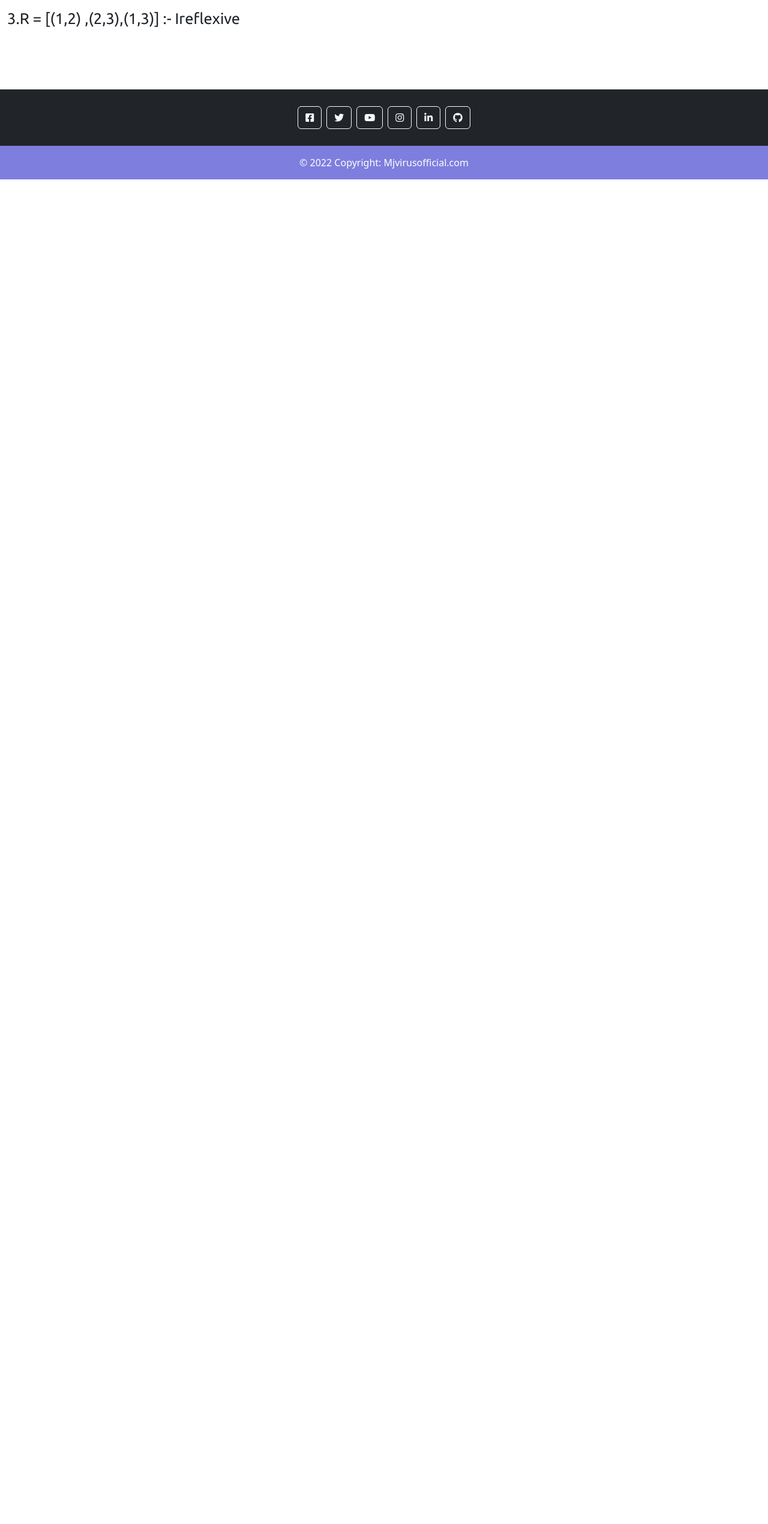
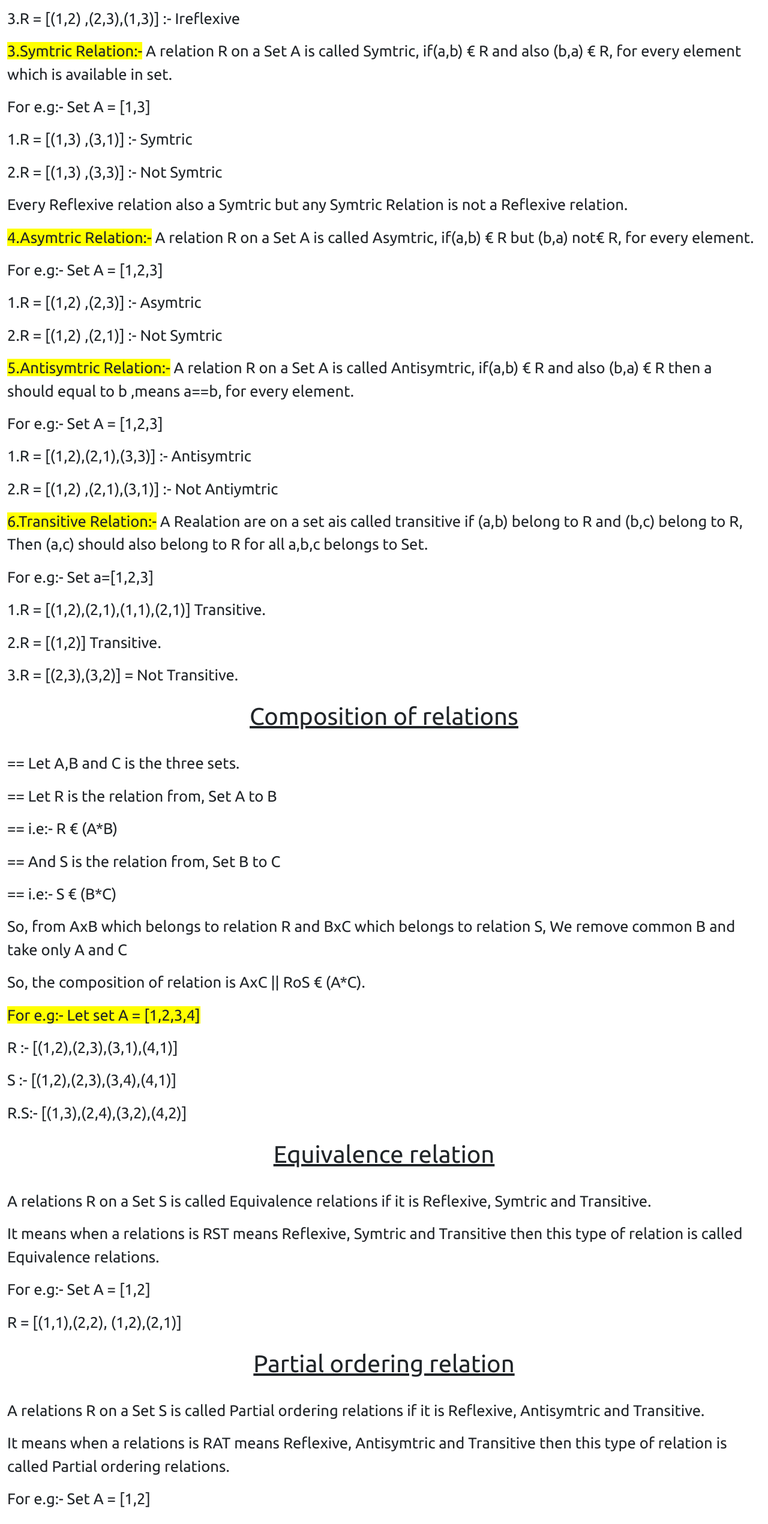
Before and after one commit to Mjvirusofficial/MY-PORTFOLIO, a React (Create React App) app: page /discrete in a window 1280 px wide. Shown: the part 5276-7816 px from the top of the page at 60% size. Before the commit the page ends 5575 px from the top, so only its background shows below. Built offline with nearby package versions, Linux system fonts and the light colour scheme.

Commit message:
Portfolio

```diff
--- a/src/Pages/Study/Discrete.jsx
+++ b/src/Pages/Study/Discrete.jsx
@@ -194,6 +194,171 @@ and from eq(ii) we proved that X is an element of A' intersection B'.</p>
             <p>1.R = [(1,2) ,(1,3),(2,3)] :- Ireflexive</p>
             <p>2.R = [(1,1) ,(2,2),(3,3)] :- not Ireflexiv</p>
             <p>3.R = [(1,2) ,(2,3),(1,3)] :- Ireflexive</p>
+
+
+            <p><span className="main">3.Symtric Relation:-</span> A relation R on a Set A is called Symtric, if(a,b) € R and also (b,a) € R,  for every element which is available in set.</p>
+            <p>For e.g:- Set A = [1,3]</p>
+            <p>1.R = [(1,3) ,(3,1)] :- Symtric </p>
+            <p>2.R = [(1,3) ,(3,3)] :- Not Symtric</p>
+            <p>Every Reflexive relation also a Symtric but any Symtric Relation is not a Reflexive relation.</p>
+
+            <p><span className="main">4.Asymtric Relation:-</span> A relation R on a Set A is called Asymtric, if(a,b) € R but (b,a) not€ R,  for every element.</p>
+            <p>For e.g:- Set A = [1,2,3]</p>
+            <p>1.R = [(1,2) ,(2,3)] :- Asymtric </p>
+            <p>2.R = [(1,2) ,(2,1)] :- Not Symtric</p>
+
+            <p><span className="main">5.Antisymtric Relation:-</span> A relation R on a Set A is called Antisymtric, if(a,b) € R and also (b,a) € R then a should equal to b ,means a==b, for every element.</p>
+            <p>For e.g:- Set A = [1,2,3]</p>
+            <p>1.R = [(1,2),(2,1),(3,3)] :- Antisymtric</p>
+            <p>2.R = [(1,2) ,(2,1),(3,1)] :- Not Antiymtric</p>
+
+            <p><span className="main">6.Transitive Relation:-</span> A Realation are on a set ais called transitive if (a,b) belong to R and (b,c) belong to R, Then (a,c) should also belong to R for all a,b,c belongs to Set.</p>
+            <p>For e.g:- Set a=[1,2,3]</p>
+            <p>1.R = [(1,2),(2,1),(1,1),(2,1)] Transitive.</p>
+            <p>2.R = [(1,2)] Transitive.</p>
+            <p>3.R = [(2,3),(3,2)] = Not Transitive.</p>
+          </div>
+        </div>
+      </div>
+
+      <div className="container">
+        <h1 className='heading'><u>Composition of relations</u></h1>
+      </div>
+
+      <div className="container-fluid">
+        <div className="row">
+          <div className="detail">
+            <p>== Let A,B and C is the three sets.</p>
+            <p>== Let R is the relation from,  Set A  to B</p>
+            <p>== i.e:- R € (A*B)</p>
+            <p>== And S is the relation from, Set B to C</p>
+            <p>== i.e:- S € (B*C)</p>
+            <p>So, from AxB which belongs to relation R and BxC which belongs to relation S, We remove common B and take only A and C</p>
+            <p>So, the composition of relation is AxC  || RoS € (A*C).</p>
+            <p><span className="main">For e.g:- Let set A = [1,2,3,4]</span></p>
+            <p>R :- [(1,2),(2,3),(3,1),(4,1)]</p>
+            <p>S :- [(1,2),(2,3),(3,4),(4,1)]</p>
+            <p>R.S:- [(1,3),(2,4),(3,2),(4,2)]</p>
+          </div>
+        </div>
+      </div>
+
+      <div className="container">
+        <h1 className='heading'><u>Equivalence relation</u></h1>
+      </div>
+
+      <div className="container-fluid">
+        <div className="row">
+          <div className="detail">
+            <p>A relations R on a Set S is called Equivalence relations if it is Reflexive, Symtric and Transitive.</p>
+            <p>It means when a relations is RST means Reflexive, Symtric and Transitive then this type of relation is called Equivalence relations.</p>
+            <p>For e.g:- Set A = [1,2]</p>
+            <p>R = [(1,1),(2,2), (1,2),(2,1)]</p>
+          </div>
+        </div>
+      </div>
+
+
+      <div className="container">
+        <h1 className='heading'><u>Partial ordering relation</u></h1>
+      </div>
+
+      <div className="container-fluid">
+        <div className="row">
+          <div className="detail">
+            <p>A relations R on a Set S is called Partial ordering relations if it is Reflexive, Antisymtric and Transitive.</p>
+            <p>It means when a relations is RAT means Reflexive, Antisymtric and Transitive then this type of relation is called Partial ordering relations.</p>
+            <p>For e.g:- Set A = [1,2]</p>
+            <p>R = [(1,1),(2,2), (1,2),(2,1)]</p>
+          </div>
+        </div>
+      </div>
+
+
+      <div className="container">
+        <h1 className='heading'><u>Function</u></h1>
+      </div>
+
+      <div className="container-fluid">
+        <div className="row">
+          <div className="detail">
+            <p>The relationship from the elements of set X to the elements of another set Y is called as function or maping.</p>
+            <p>In other words function is a relationship between element of Set X and Element of Set Y.</p>
+            <p>F : X -- Y</p>
+            <p>For function F , X is a Domain or preimage and Y is Co-Domain or image.</p>
+            <p>Function is a relationship of X & Y such that for each element of X there is a unique value of Y. such that (X,Y) € F.</p>
+          </div>
+        </div>
+      </div>
+
+      <div className="container">
+        <h1 className='heading'><u>Types of function</u></h1>
+      </div>
+
+      <div className="container-fluid">
+        <div className="row">
+          <div className="detail">
+            <p><span className="main">1.One to one function (Injective function):-</span> A function f:x-y is said to be one to one function if for each element of X there is exist different element of Y.</p>
+            <p>For e.g:- X = [1,2,3] , Y = [4,5,6]</p>
+            <p>== [(1,4),(2,5),(3,6)]</p>
+
+            <p><span className="main">2.Many to one function:-</span>A function f:x-y is said to many to one function, if two or more element of X associated with same element of Y.</p>
+            <p>For e.g:- X = [1,2,3] , Y = [4,5,6]</p>
+            <p>== [(1,4),(2,4),(3,6)]</p>
+          </div>
+        </div>
+      </div>
+
+      <div className="container">
+        <h1 className='heading'><u>Pigeonhole principle</u></h1>
+      </div>
+
+      <div className="container-fluid">
+        <div className="row">
+          <div className="detail">
+            <p>According to the pingeon hole principal supose, we have N number of pigeons 🐦 And
+
+              M number of Pigeonholes.</p>
+
+              <p>And we have to placed this N number of pigeon into  M number of pigeonholes but there is condition that <span className="main">N > M</span></p>
+              <p>Then, atleast one Pigeonholes must contain more than one pigeon.</p>
+              <p>For e.g:- N = 7 and M = 6;</p>
+              <p>Since, see here Pigeon is 7 and Pigionholes is 6</p>
+              <p>So, here one Pigeonholes contain one more pigeon.</p>
+          </div>
+        </div>
+      </div>
+
+      <div className="container">
+        <h1 className='heading'><u>Algebric Structure</u></h1>
+      </div>
+
+      <div className="container-fluid">
+        <div className="row">
+          <div className="detail">
+            <p>A non- empty sets having one or more than one binary operation is called algebraic structure.</p>
+            <p>Here, we use most important line binary operation,</p>
+            <p>So, we let's understand what is binary operation.</p>
+            <p>Binary operation on set:-</p>
+            <p>== Let G is a non-empty set.</p>
+            <p>== If f:g*g € G then f is called binary operation function on set G.</p>
+            <p><span className="main">For e.g:- Set N of Natural number, And we have to perform addition on this Set.</span></p>
+            <p>== 2+2:- 4</p>
+            <p>So, Addition is a binary operation on set N of natural number because the addition of two number is also a natural number</p>
+            <p>So, this is known binary operation.</p>
+            <p>Division ➗ and subtraction is not binary operation because when we perform these binary operation then results is not 🚫 belongs to own Set.</p>
+            <p>For e.g:- 2-3 = -1 which is not € to set on N natural number, but if the set is Z means, integer then it's €.</p>
+            <p>Star (*) is known as clousre operation.</p>
+            <p>Number of binary operation on set.</p>
+            <p>Supose, we have set G.</p>
+            <p>Cardinality = |G| = n</p>
+            <p>f : g*g € G</p>
+            <p>    n  n     n</p>
+            <p>So, the total number of binary operation is:- N to the power n square. || n^n^2.</p>
+            <p>Example:- |G| = 2</p>
+            <p>== 2^2*2</p>
+            <p>== 2^4</p>
+            <p>== 16 binary operation on this Set.</p>
           </div>
         </div>
       </div>
@@ -210,6 +375,7 @@ and from eq(ii) we proved that X is an element of A' intersection B'.</p>
         </div>
       </div>
 
+
     </div>
   )
 }
```
Lines whose indentation alone changed are shown as unchanged.
